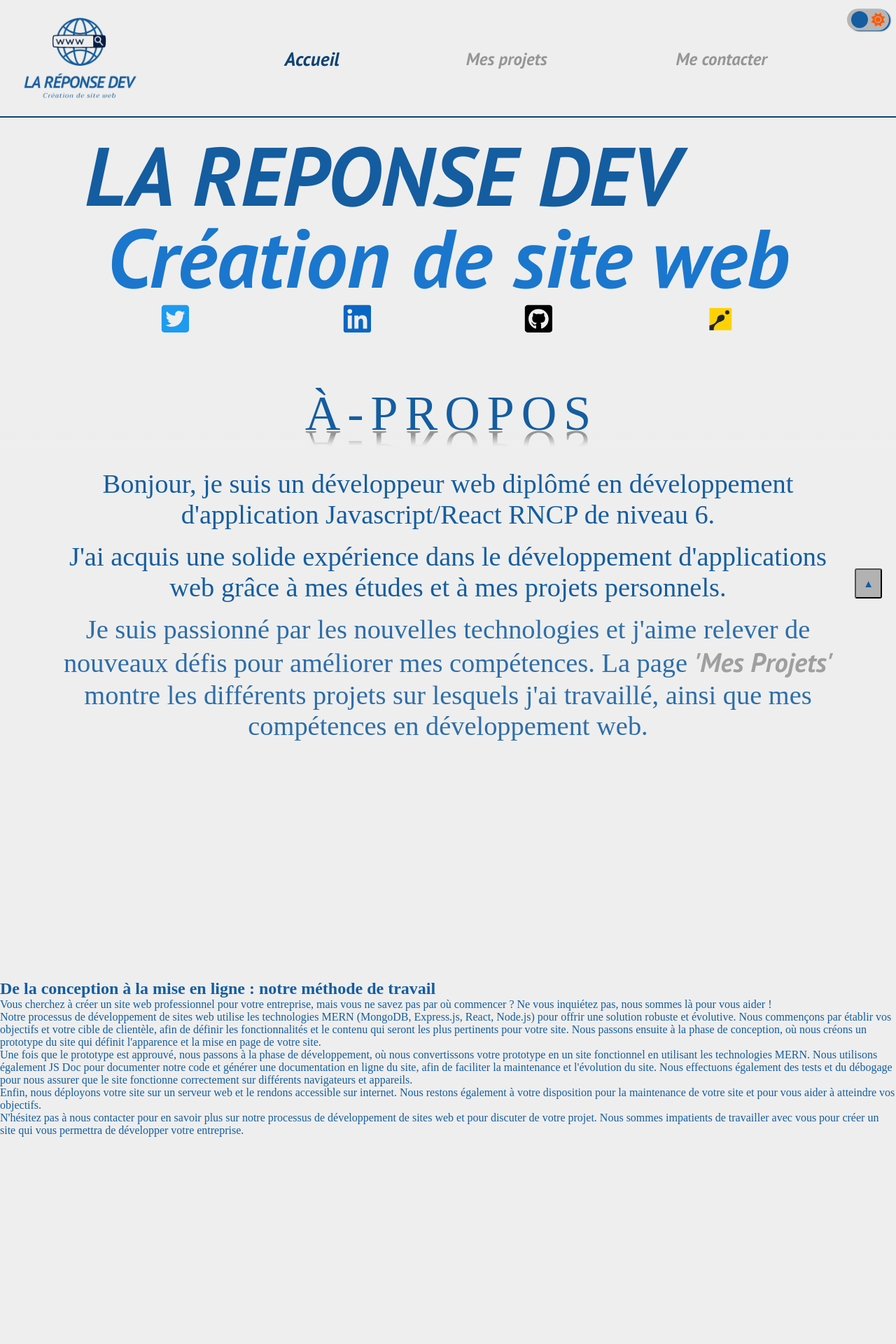
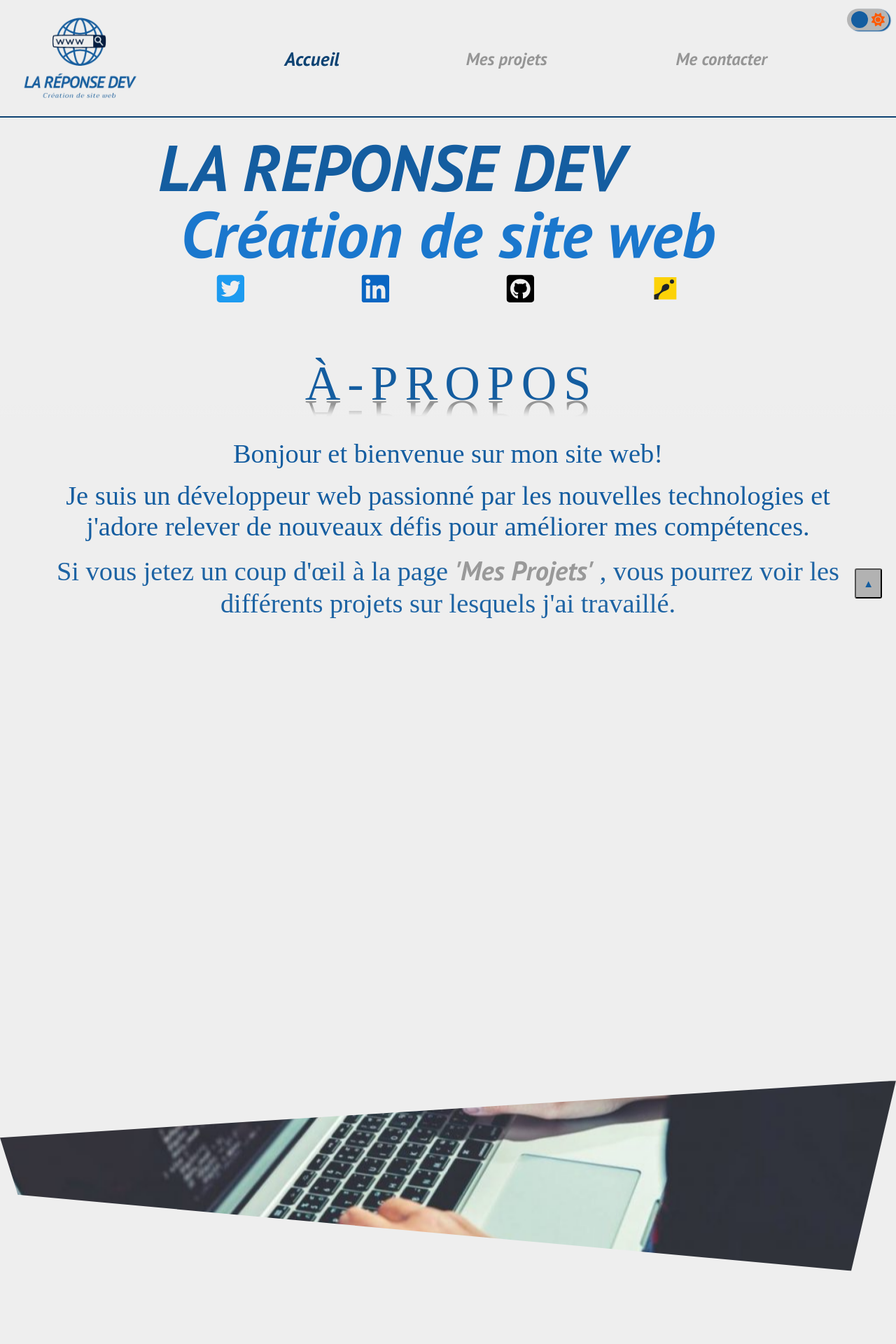
Before and after one commit to DevWeb13/portfolioreact, a React (Create React App) app: page / in a window 1280 px wide. Shown: the top 1920 px of the page at 70% size. Before the commit the page ends 1624 px from the top, so only its background shows below. Built offline with nearby package versions, Linux system fonts and the light colour scheme; a web font is replaced by a local one.

Commit message:
feat: (ImgBack.jsx): Create and settings element
(AProposText.jsx): Settings text

```diff
--- a/src/components/APropos/_aPropos.scss
+++ b/src/components/APropos/_aPropos.scss
@@ -1,34 +1,3 @@
-.overlay {
-  background: rgb(238, 238, 238);
-  background: linear-gradient(
-    0deg,
-    rgba(238, 238, 238, 1) 75%,
-    rgba(238, 238, 238, 0.9) 80%,
-    rgba(238, 238, 238, 0.25) 95%,
-    rgba(238, 238, 238, 0) 100%
-  );
-  bottom: 50px;
-  height: 30px;
-  position: relative;
-  width: 100%;
-  @include small {
-    bottom: 60px;
-    height: 40px;
-  }
-  @include medium {
-    bottom: 70px;
-    height: 50px;
-  }
-  @include large {
-    bottom: 80px;
-    height: 60px;
-  }
-  @include xLarge {
-    bottom: 90px;
-    height: 70px;
-  }
-}
-
 @keyframes showText {
   from {
     opacity: 0;
@@ -82,6 +51,36 @@
     }
   }
 }
+.overlay {
+  background: rgb(238, 238, 238);
+  background: linear-gradient(
+    0deg,
+    rgba(238, 238, 238, 1) 75%,
+    rgba(238, 238, 238, 0.9) 80%,
+    rgba(238, 238, 238, 0.25) 95%,
+    rgba(238, 238, 238, 0) 100%
+  );
+  bottom: 50px;
+  height: 30px;
+  position: relative;
+  width: 100%;
+  @include small {
+    bottom: 60px;
+    height: 40px;
+  }
+  @include medium {
+    bottom: 70px;
+    height: 50px;
+  }
+  @include large {
+    bottom: 80px;
+    height: 60px;
+  }
+  @include xLarge {
+    bottom: 90px;
+    height: 70px;
+  }
+}
 
 // dark mode
 .dark {
--- a/src/components/AProposText/AProposText.jsx
+++ b/src/components/AProposText/AProposText.jsx
@@ -15,10 +15,7 @@ function AProposText() {
         (entries) => {
           for (const entry of entries) {
             if (entry.isIntersecting) {
-              console.log(entry);
-
               entry.target.classList.add('visible');
-
               observer.unobserve(entry.target);
             } else {
               const element = entry.target;
@@ -44,30 +41,42 @@ function AProposText() {
 
   return (
     <section id="AProposTextWrapper">
+      <h3>Bonjour et bienvenue sur mon site web!</h3>
       <h3>
-        Bonjour, je suis un développeur web diplômé en développement
-        d&apos;application Javascript/React RNCP de niveau 6.
+        Je suis un développeur web passionné par les nouvelles technologies et
+        j&apos;adore relever de nouveaux défis pour améliorer mes compétences.
       </h3>
       <h3>
-        J&apos;ai acquis une solide expérience dans le développement
-        d&apos;applications web grâce à mes études et à mes projets personnels.
-      </h3>
-      <h3>
-        Je suis passionné par les nouvelles technologies et j&apos;aime relever
-        de nouveaux défis pour améliorer mes compétences. La page{' '}
+        Si vous jetez un coup d&apos;œil à la page{' '}
         <NavLink
           to="/projets"
           className={(nav) => (nav.isActive ? 'navActive' : 'nav')}
         >
           &apos;Mes Projets&apos;
         </NavLink>{' '}
-        montre les différents projets sur lesquels j&apos;ai travaillé, ainsi
-        que mes compétences en développement web.
+        , vous pourrez voir les différents projets sur lesquels j&apos;ai
+        travaillé.
       </h3>
       <h3>
-        Je suis motivé et prêt à mettre mes compétences à votre service pour
-        réussir vos projets. Si vous êtes intéressé par mes services,
-        n&apos;hésitez pas à me contacter pour plus d&apos;informations.
+        Ma passion pour le développement web m&apos;a conduit à obtenir un
+        diplôme RNCP de niveau 6 de &apos;développeur d&apos;applications&apos;.
+        J&apos;ai également acquis une solide expérience dans ce domaine à
+        travers mes études et mes projets personnels.
+      </h3>
+
+      <h3>
+        Vous cherchez un développeur web compétent et motivé pour réaliser vos
+        projets de manière professionnelle et efficiente ?
+      </h3>
+      <h3>Je suis là pour vous !</h3>
+      <h3>
+        Mes compétences et mon expérience en développement d&apos;applications
+        web sont à votre disposition pour vous aider à atteindre vos objectifs.
+      </h3>
+      <h3>
+        N&apos;hésitez pas à me contacter pour plus d&apos;informations ou pour
+        discuter de votre projet en détail. Je suis impatient de vous aider à
+        réussir.
       </h3>
     </section>
   );
--- a/src/components/Header/Header.jsx
+++ b/src/components/Header/Header.jsx
@@ -1,9 +1,9 @@
-import React from 'react';
+import React, { useEffect, useState } from 'react';
 import { NavLink } from 'react-router-dom';
 import ToggleTheme from '../ToggleTheme/ToggleTheme';
 
 function Header() {
-  window.onscroll = () => {
+  function displayBackToTopButton() {
     const backToTop = document.getElementById('backToTop');
     if (backToTop) {
       if (window.scrollY > 100) {
@@ -14,7 +14,10 @@ function Header() {
         backToTop.classList.remove('btVisible');
       }
     }
-  };
+  }
+
+  window.addEventListener('scroll', displayBackToTopButton);
+
   return (
     <header className="header" id="header">
       <div className="logo" />
--- /dev/null
+++ b/src/components/ImgBack/ImgBack.jsx
@@ -0,0 +1,74 @@
+import React, { useState, useEffect } from 'react';
+
+function ImgBack() {
+  const [scrollY, setScrollY] = useState(0);
+  const [isIntersecting, setIsIntersecting] = useState(false);
+  const [scrollYRef, setScrollYRef] = useState(0);
+  useEffect(() => {
+    const imgBackWrapper = document.querySelector('#imgBackWrapper');
+
+    const observer = new IntersectionObserver(
+      (entries) => {
+        for (const entry of entries) {
+          if (entry.isIntersecting) {
+            console.log(entry);
+
+            entry.target.classList.add('visibleImgBackWrapper');
+            setIsIntersecting(true);
+
+            observer.unobserve(entry.target);
+          } else {
+            const element = entry.target;
+            const content = element.innerHTML;
+            const cacheKey = `cache-${element.id}`;
+            caches.open('my-cache').then((cache) => {
+              cache.put(cacheKey, new Response(content));
+            });
+          }
+        }
+      },
+      { threshold: 1 },
+    );
+    if (imgBackWrapper) {
+      observer.observe(imgBackWrapper);
+    }
+  }, []);
+
+  useEffect(() => {
+    if (!isIntersecting) return;
+    const scrollPosition = window.pageYOffset;
+    setScrollYRef(scrollPosition);
+  }, [isIntersecting]);
+
+  function parallax() {
+    if (!isIntersecting) return;
+    console.log(window);
+    const scrollPosition = window.pageYOffset;
+    console.log(Math.floor((scrollPosition - scrollYRef) / 2));
+    if (Math.floor((scrollPosition - scrollYRef) / 10) <= 0) setScrollY(100);
+    else if (Math.floor((scrollPosition - scrollYRef) / 10) >= 100)
+      setScrollY(0);
+    else {
+      console.log('else');
+      setScrollY(Math.floor((scrollPosition - scrollYRef) / 10));
+    }
+
+    console.log({ scrollPosition });
+    const parallaxElm = document.querySelector('.parallax');
+    console.log({ parallaxElm });
+
+    if (parallaxElm) {
+      parallaxElm.style.backgroundPosition = `50% ${scrollY}%`;
+    }
+  }
+
+  window.addEventListener('scroll', parallax);
+
+  return (
+    <div id="imgBackWrapper">
+      <div className="parallax" />
+    </div>
+  );
+}
+
+export default ImgBack;
--- /dev/null
+++ b/src/components/ImgBack/_imgBack.scss
@@ -0,0 +1,25 @@
+#imgBackWrapper {
+  width: 100%;
+  height: calc(1rem + 20vw);
+  display: block;
+  opacity: 0;
+  position: relative;
+  bottom: 6rem;
+  clip-path: polygon(0 30%, 100% 0, 95% 100%, 2% 60%);
+  .parallax {
+    animation: scroll 5s alternate linear infinite;
+    background-image: url('../../assets/developpeur-freelance-devenir-comment-1024x683.jpg');
+    background-position: 50% 0%;
+    background-size: cover;
+    display: block;
+    height: 100%;
+    width: 100%;
+    transition: background-position 0.35s ease;
+  }
+}
+
+.visibleImgBackWrapper {
+  animation-timing-function: cubic-bezier(0.14, 1.23, 0.33, 1.16);
+  animation: shiftToTheLeftBig 0.5s forwards;
+  opacity: 0;
+}
--- a/src/components/LogoLinks/_logoLinks.scss
+++ b/src/components/LogoLinks/_logoLinks.scss
@@ -46,20 +46,9 @@
   }
 }
 
-@keyframes showLogoLinks {
-  from {
-    opacity: 0;
-    transform: translateX(20px);
-  }
-  to {
-    opacity: 1;
-    transform: translateZ(0);
-  }
-}
-
 .logoLinksContainer a {
   animation-timing-function: cubic-bezier(0.14, 1.23, 0.33, 1.16);
-  animation: showLogoLinks 0.5s forwards;
+  animation: shiftToTheLeft 0.5s forwards;
   opacity: 0;
   transform: translateX(20px);
 }
--- a/src/pages/Home/Home.jsx
+++ b/src/pages/Home/Home.jsx
@@ -1,17 +1,15 @@
 import React, { useEffect } from 'react';
 import LogoLinks from '../../components/LogoLinks/LogoLinks';
 import APropos from '../../components/APropos/APropos';
-import TypingEffect from '../../components/AProposText/AProposText';
+import AProposText from '../../components/AProposText/AProposText';
 import ProcessDev from '../../components/ProcessDev/ProcessDev';
+import ImgBack from '../../components/ImgBack/ImgBack';
 
 function Home() {
-  // Remettre scroll à 0 lors du rechargement de la page
-  useEffect(() => {
-    window.scrollTo({
-      top: 0,
-      behavior: 'smooth',
-    });
-  }, []);
+  window.scrollTo({
+    top: 0,
+    behavior: 'smooth',
+  });
 
   return (
     <div id="home">
@@ -23,7 +21,8 @@ function Home() {
         <LogoLinks />
       </section>
       <APropos />
-      <TypingEffect />
+      <AProposText />
+      <ImgBack />
       <ProcessDev />
     </div>
   );
--- a/src/pages/Home/_home.scss
+++ b/src/pages/Home/_home.scss
@@ -12,10 +12,14 @@
     h1 {
       display: flex;
       flex-direction: column;
-      font-size: calc(1rem + 8vw);
+      align-items: center;
+      font-size: calc(1rem + 6vw);
       gap: $gapSmall;
       line-height: 0.85;
       perspective: 500px;
+      @include small {
+        align-items: unset;
+      }
     }
 
     @keyframes show {
--- /dev/null
+++ b/src/styles/_keyframes.scss
@@ -0,0 +1,21 @@
+@keyframes shiftToTheLeft {
+  from {
+    opacity: 0;
+    transform: translateX(20px);
+  }
+  to {
+    opacity: 1;
+    transform: translateZ(0);
+  }
+}
+
+@keyframes shiftToTheLeftBig {
+  from {
+    opacity: 0;
+    transform: translateX(100px);
+  }
+  to {
+    opacity: 1;
+    transform: translateZ(0);
+  }
+}
--- a/src/styles/index.scss
+++ b/src/styles/index.scss
@@ -1,5 +1,6 @@
 @import './variables';
 @import './settings';
+@import './keyframes';
 @import '../pages/Home/home';
 @import '../pages/Contact/contact';
 @import '../pages/Projects/projects';
@@ -15,3 +16,4 @@
 @import '../components/Boxes/boxes';
 @import '../components/APropos/aPropos';
 @import '../components/AProposText/aProposText';
+@import '../components/ImgBack/imgBack';
```
Also changed, not shown: src/assets/developpeur-freelance-devenir-comment-1024x683.jpg (added).
